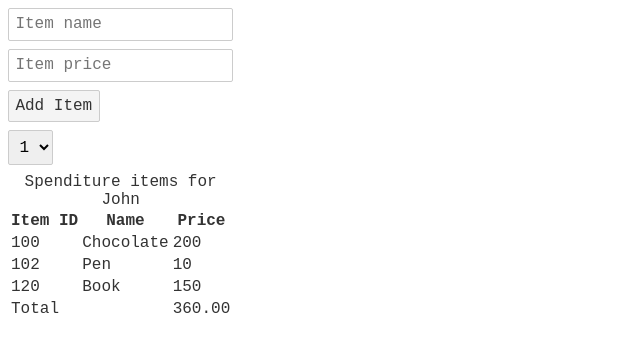
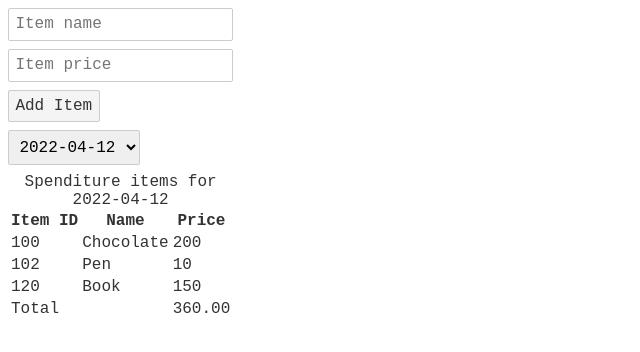
Before and after one commit to sparrowsl/spenditure, a Svelte app: page / in a window 1280 px wide. Shown: the top 352 px of the page, without its empty margins (0-640 px from the left). Built offline with nearby package versions, Linux system fonts and the light colour scheme.

Commit message:
changed choosing ID to dates for displaying data

```diff
--- a/src/App.svelte
+++ b/src/App.svelte
@@ -1,14 +1,13 @@
 <script>
-	import { spenditures } from "./stores/store.js";
 	import AddNewItem from "./components/AddNewItem.svelte";
 	import Dashboard from "./components/Dashboard.svelte";
-	import SelectId from "./components/SelectID.svelte"
+	import SelectDate from "./components/SelectDate.svelte";
 </script>
 
 <main>
 	<AddNewItem />
-	<SelectId/>
-	<Dashboard user={$spenditures} />
+	<SelectDate />
+	<Dashboard />
 </main>
 
 <style>
--- a/src/components/AddNewItem.svelte
+++ b/src/components/AddNewItem.svelte
@@ -1,5 +1,5 @@
 <script>
-  import { spenditures, currentChoosenID } from "./../stores/store.js";
+  import { dates, selectedID } from "./../stores/store.js";
   import Button from "./shared/Button.svelte";
 
   const generateItemId = () => Math.ceil(Math.random() * 1000);
@@ -11,22 +11,26 @@
     // Add a random id to the item
     item.itemID = generateItemId();
 
-    $spenditures.forEach((user) => {
+    $dates.forEach((user) => {
       if (user.id === addToID) {
         // Update the user's spending items
         user.spendings.push(item);
         // changed to 0 so Item can be displayed when changed back to the correct id
         // Works like auto-refresh
-        $currentChoosenID = 0;
-        $currentChoosenID = addToID;
+        $selectedID = 0;
+        $selectedID = addToID;
       }
     });
 
-    newItem = {};  // Reset form input
+    newItem = {}; // Reset form input
   }
+  const day = new Date().getDate();
+  const month = new Date().getMonth() + 1;
+  const year = new Date().getFullYear();
+
 </script>
 
-<form on:submit|preventDefault={() => addItem(newItem, $currentChoosenID)}>
+<form on:submit|preventDefault={() => addItem(newItem, $selectedID)}>
   <input
     type="text"
     bind:value={newItem.itemName}
@@ -49,6 +53,7 @@
   {/if}
 </form>
 
+
 <style>
   p.error {
     color: red;
--- a/src/components/Dashboard.svelte
+++ b/src/components/Dashboard.svelte
@@ -1,21 +1,18 @@
 <script>
-  import { spenditures, currentChoosenID } from "./../stores/store.js";
+  import { dates, selectedDate } from "./../stores/store.js";
 
-  export let user = [];
+  $: choosenDate = $dates.find((date) => date.date === $selectedDate);
+  $: total = choosenDate.items.reduce((totalPrice, currentItem) => {
+    return totalPrice + currentItem.itemPrice;
+  }, 0); // 0 is the start value of totalPrice
 
-  function getUserData(userID) {
-    return $spenditures.find((spendings) => spendings.id === userID);
-  }
-  $: user = getUserData($currentChoosenID);
-  $: total = user.spendings.reduce((totalPrice, currentItem) => {
-    return totalPrice + currentItem.itemPrice;
-  }, 0);  // 0 is the start value of totalPrice
+  // $: console.log(choosenDate);
 </script>
 
 <section>
-  {#if user}
+  {#if selectedDate}
     <table>
-      <caption>Spenditure items for {user.name}</caption>
+      <caption>Spenditure items for {$selectedDate}</caption>
       <thead>
         <tr>
           <th>Item ID</th>
@@ -24,13 +21,13 @@
         </tr>
       </thead>
 
-      {#if user.spendings}
+      {#if choosenDate.items}
         <tbody>
-          {#each user.spendings as userData (userData.itemID)}
+          {#each choosenDate.items as dateItems}
             <tr>
-              <td>{userData.itemID}</td>
-              <td>{userData.itemName}</td>
-              <td>{userData.itemPrice}</td>
+              <td>{dateItems.itemID}</td>
+              <td>{dateItems.itemName}</td>
+              <td>{dateItems.itemPrice}</td>
             </tr>
           {/each}
           <tr>
--- /dev/null
+++ b/src/components/SelectDate.svelte
@@ -0,0 +1,11 @@
+<script>
+  import { dates, selectedDate } from "./../stores/store.js";
+</script>
+
+<div>
+  <select bind:value={$selectedDate} on:change={() => console.log($dates)}>
+    {#each $dates as option (option.date)}
+      <option value={option.date}>{option.date}</option>
+    {/each}
+  </select>
+</div>
--- a/src/components/SelectID.svelte
+++ /dev/null
@@ -1,11 +0,0 @@
-<script>
-  import { spenditures, currentChoosenID } from "./../stores/store.js";
-</script>
-
-<div>
-  <select name="" id="" bind:value={$currentChoosenID} on:change="{() => console.log($spenditures)}">
-    {#each $spenditures as option}
-      <option value={option.id}>{option.id}</option>
-    {/each}
-  </select>
-</div>
--- a/src/stores/store.js
+++ b/src/stores/store.js
@@ -1,13 +1,19 @@
 import { writable } from "svelte/store";
 
 
-export const spenditures = writable([
+const day = new Date().getDate();
+const month = new Date().getMonth() + 1;
+const year = new Date().getFullYear();
+
+export const currentDate = `${year}-${month}-${day}`;
+export let selectedDate = writable("2022-04-12");
+export let selectedID = writable(1)
+
+
+export const dates = writable([
   {
-    // "john": {
-    id: 1,
-    date: "Jan 12, 1999",
-    name: "John",
-    spendings: [
+    date: "2022-04-12",
+    items: [
       {
         itemID: 100,
         itemName: "Chocolate",
@@ -24,14 +30,10 @@ export const spenditures = writable([
         itemPrice: 150,
       },
     ]
-    // }
   },
   {
-    // "john": {
-    id: 2,
-    date: "June 12, 1899",
-    name: "Spencer",
-    spendings: [
+    date: "2022-04-13",
+    items: [
       {
         itemID: 200,
         itemName: "Milk",
@@ -43,14 +45,10 @@ export const spenditures = writable([
         itemPrice: 100,
       },
     ]
-    // }
   },
   {
-    // "john": {
-    id: 3,
-    date: "Jan 2, 1990",
-    name: "Jack",
-    spendings: [
+    date: "2022-04-19",
+    items: [
       {
         itemID: 210,
         itemName: "Spoon",
@@ -67,24 +65,14 @@ export const spenditures = writable([
         itemPrice: 1500,
       },
     ]
-    // }
   },
   {
-    // "john": {
-    id: 4,
-    date: "Dec 20, 2010",
-    name: "Martin",
-    spendings: []
-    // }
-  }
+    date: "2022-04-10",
+    items: []
+  },
 ]);
 
-export let currentChoosenID = writable(1)
+// localStorage.setItem("spenditures", dates)
 
-function getUser(userID) {
-}
-
-function addItem(item = {}, addTo = {}) {
-  console.log(item);
-  console.log(addTo);
-}
+// const items = JSON.stringify(localStorage.getItem("spenditures"))
+// console.log(items)
```
Also changed, not shown: src/components/AddItem.svelte (deleted).
